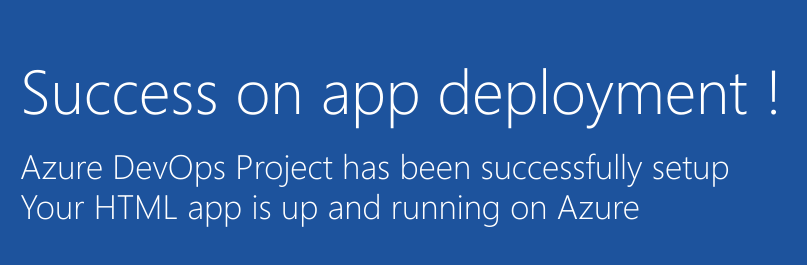
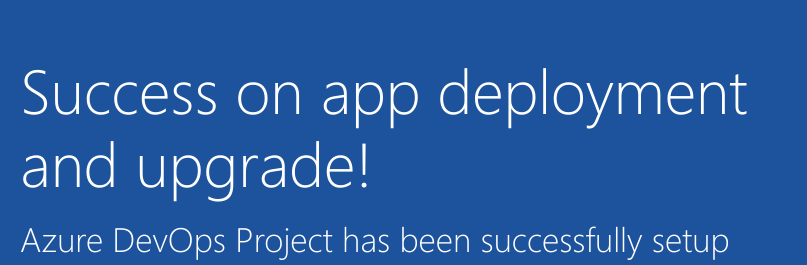
Before and after one commit to redashu/day3frontendapp, a plain HTML site: page index.html in a window 1280 px wide. Shown: the part 325-590 px from the top of the page, 205-1012 px from the left. Drawn offline with Linux system fonts and the light colour scheme.

Commit message:
updated index.html

```diff
--- a/index.html
+++ b/index.html
@@ -18,7 +18,7 @@
             </a>
         </div>
             <div class="content-body">
-                <div class="success-text">Success on app deployment !</div>
+                <div class="success-text">Success on app deployment  and upgrade!</div>
                 <div class="description line-1"> Azure DevOps Project has been successfully setup</div>
                 <div class="description line-2"> Your HTML app is up and running on Azure</div>
                 <div class="next-steps-container">
```
